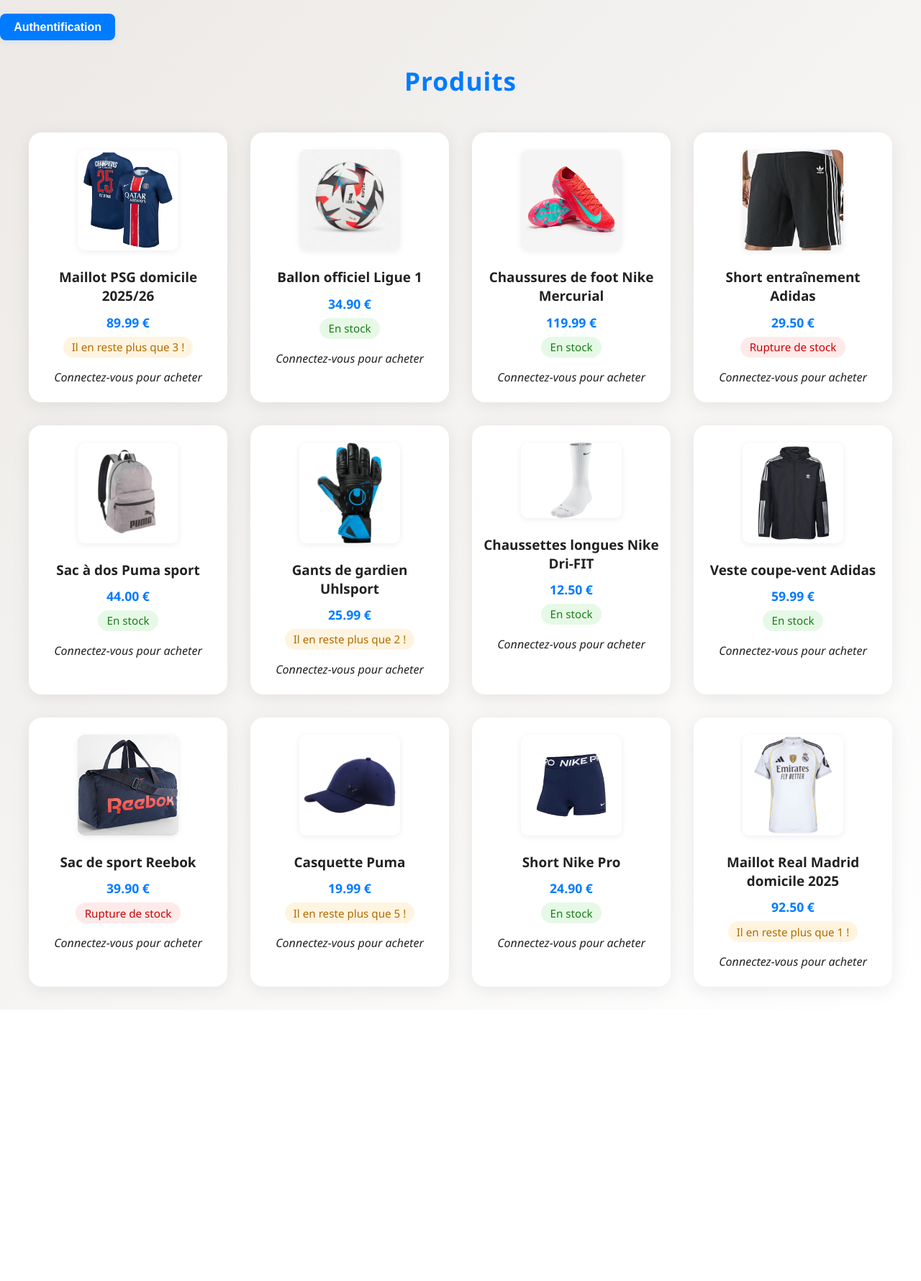
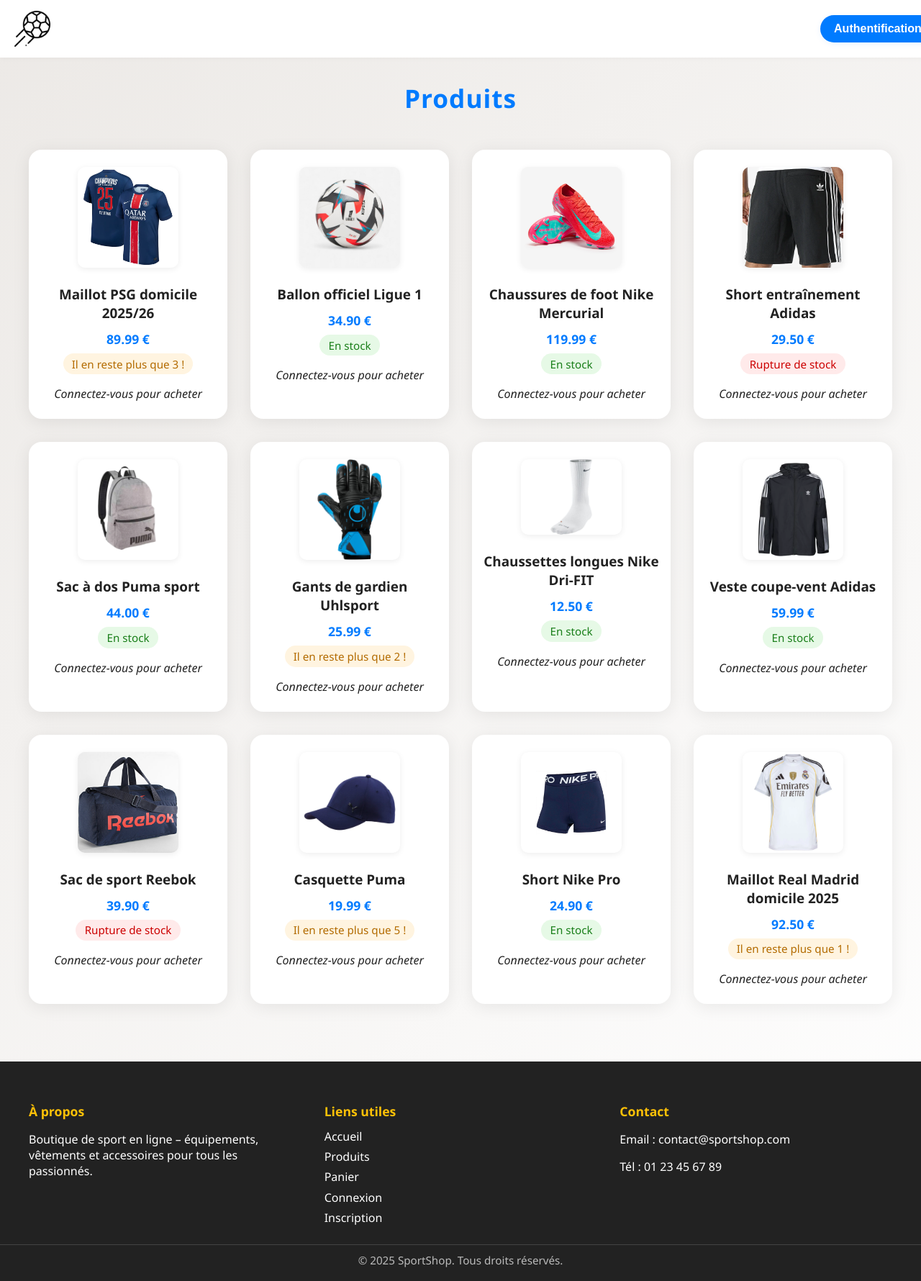
Before and after one commit to Wilbour74/Js-E-Commerce, a plain HTML site: page E-co/products.html in a window 1280 px wide. Shown: the whole page at 72% size. Before the commit the page ends 1403 px from the top, so only its background shows below. Drawn offline with Linux system fonts and the light colour scheme.

Commit message:
navbar et footer

```diff
--- a/E-co/Scripts/product.js
+++ b/E-co/Scripts/product.js
@@ -80,11 +80,7 @@ document.addEventListener("DOMContentLoaded", () => {
                 });
 
                 // Création d'un conteneur pour les boutons de la top-bar
-                const btnGroup = document.createElement("div");
-                btnGroup.style.display = "flex";
-                btnGroup.style.justifyContent = "flex-end";
-                btnGroup.style.gap = "1rem";
-                btnGroup.style.margin = "0 1rem 0 0";
+                const btnGroup = document.createElement("div");;
 
                 const logoutBtn = document.createElement("button");
                 logoutBtn.textContent = `Déconnexion`;
--- a/E-co/products.html
+++ b/E-co/products.html
@@ -7,10 +7,39 @@
     <link rel="stylesheet" href="style/product.css">
 </head>
 <body>
-  <div id="top-bar"></div>
+  <div class="navBar">
+    <img class="homeImage" src="./Assets/homeFootball.png" alt="">
+    <div id="top-bar"></div>
+  </div>
   <h1>Produits</h1>
   <div id="product-list" class="grid"></div>
 
+  <footer class="site-footer">
+  <div class="footer-content">
+    <div class="footer-section">
+      <h3>À propos</h3>
+      <p>Boutique de sport en ligne – équipements, vêtements et accessoires pour tous les passionnés.</p>
+    </div>
+    <div class="footer-section">
+      <h3>Liens utiles</h3>
+      <ul>
+        <li><a href="index.html">Accueil</a></li>
+        <li><a href="products.html">Produits</a></li>
+        <li><a href="panier.html">Panier</a></li>
+        <li><a href="login.html">Connexion</a></li>
+        <li><a href="register.html">Inscription</a></li>
+      </ul>
+    </div>
+    <div class="footer-section">
+      <h3>Contact</h3>
+      <p>Email : contact@sportshop.com</p>
+      <p>Tél : 01 23 45 67 89</p>
+    </div>
+  </div>
+  <div class="footer-bottom">
+    &copy; 2025 SportShop. Tous droits réservés.
+  </div>
+</footer>
   <script type="module" src="Scripts/product.js"></script>
 </body>
 </html>
--- a/E-co/style/product.css
+++ b/E-co/style/product.css
@@ -3,11 +3,38 @@ body {
     font-family: 'Segoe UI', Arial, sans-serif;
     margin: 0;
     color: #222;
+    padding-top: 5rem; /* Ajoute un espace égal à la hauteur de la navBar */
 }
 
+.navBar{
+    position: fixed;
+    top: 0;
+    left: 0;
+    width: 100%;
+    height: 5rem;
+    margin-bottom: 1.5rem;
+    background-color: rgb(255, 255, 255);
+    box-shadow: 1px 0 8px rgba(0,0,0,0.05);
+    display: flex;
+    align-items: center;
+    justify-content: space-between;
+    z-index: 100;
+    padding: 0 20px 0 20px;
+}
+.homeImage{
+    width: 50px;
+    height: 50px;
+}
 #top-bar {
-    min-height: 40px;
-    margin-bottom: 1.5rem;
+   display: flex;
+   align-items: center;
+}
+#top-bar div {
+    width: 20rem;
+    display: flex;
+    justify-content: center;
+    align-items: center;
+    gap: 1rem;
 }
 
 h1 {
@@ -92,7 +119,6 @@ h1 {
     border-radius: 6px;
     border: 1.5px solid #ccc;
     font-size: 1em;
-    margin-right: 0.5em;
     outline: none;
     transition: border 0.2s;
 }
@@ -113,7 +139,6 @@ h1 {
     transition: background 0.18s, box-shadow 0.18s, outline 0.18s;
     box-shadow: 0 2px 8px rgba(0,123,255,0.08);
     outline: none;
-    margin-right: 0.5em;
 }
 .product button:focus, .product button:hover {
     background: #0056b3;
@@ -149,10 +174,9 @@ h1 {
 .topbar-btn {
     padding: 0.6em 1.2em;
     border: none;
-    border-radius: 8px;
+    border-radius: 20px;
     font-size: 1em;
     font-weight: 600;
-    margin-top: 1.2rem;
     background: #007bff;
     color: #fff;
     cursor: pointer;
@@ -169,9 +193,69 @@ h1 {
 }
 .topbar-btn.panier {
     background: #43a047;
-    margin-right: 0.5em;
 }
 .topbar-btn.panier:hover, .topbar-btn.panier:focus {
     background: #1b5e20;
     outline: 3px solid #b9f6ca;
 }
+/* --- Footer --- */
+        .site-footer {
+            background: #222;
+            color: #fff;
+            padding: 2.5rem 0 1.2rem 0;
+            margin-top: 3rem;
+            font-size: 1rem;
+        }
+        .footer-content {
+            display: flex;
+            justify-content: space-between;
+            max-width: 1200px;
+            margin: 0 auto 1.2rem auto;
+            flex-wrap: wrap;
+            gap: 2rem;
+        }
+        .footer-section {
+            flex: 1 1 220px;
+            min-width: 180px;
+        }
+        .footer-section h3 {
+            margin-bottom: 0.7rem;
+            font-size: 1.1rem;
+            color: #ffc107;
+        }
+        .footer-section ul {
+            list-style: none;
+            padding: 0;
+            margin: 0;
+        }
+        .footer-section ul li {
+            margin-bottom: 0.4rem;
+        }
+        .footer-section ul li a {
+            color: #fff;
+            text-decoration: none;
+            transition: color 0.18s;
+        }
+        .footer-section ul li a:hover {
+            color: #007bff;
+            text-decoration: underline;
+        }
+        .footer-bottom {
+            text-align: center;
+            font-size: 0.95rem;
+            color: #bbb;
+            border-top: 1px solid #444;
+            padding-top: 0.7rem;
+        }
+        @media (max-width: 700px) {
+            .footer-content {
+                flex-direction: column;
+                align-items: center;
+                gap: 1.2rem;
+            }
+            .footer-section {
+                min-width: 0;
+                width: 100%;
+                text-align: center;
+            }
+        }
```
Also changed, not shown: E-co/Assets/homeFootball.png (added).
